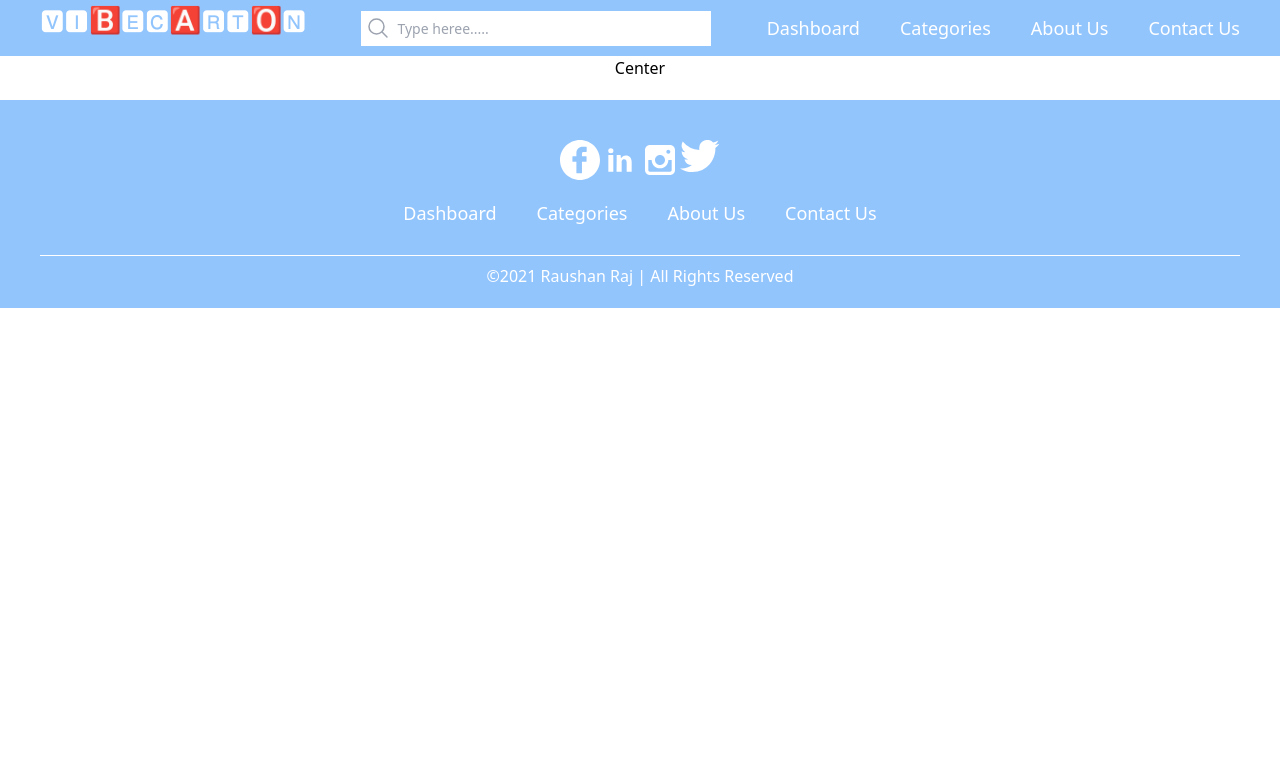
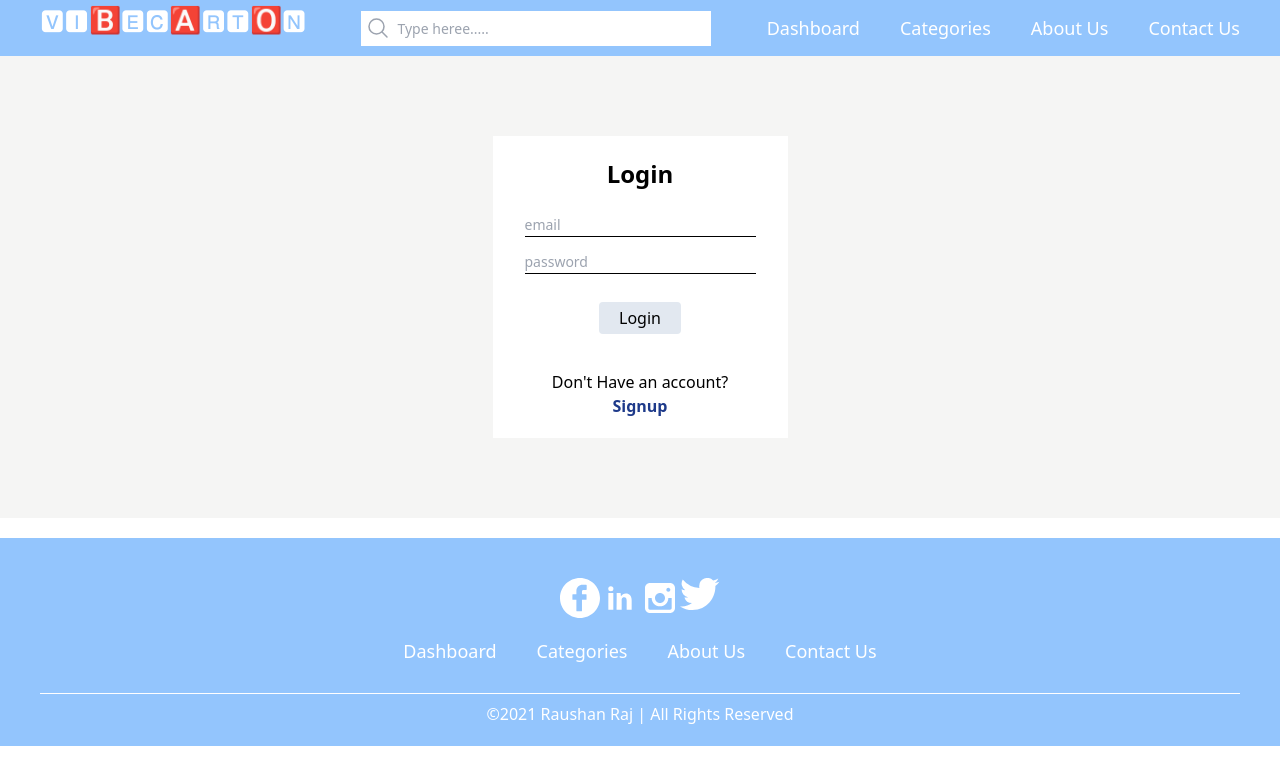
Before and after one commit to rraushan1205/VibeCarton, a React (Vite) app: page / in a window 1280 px wide. Shown: the top 784 px of the page. Built offline with nearby package versions, Linux system fonts and the light colour scheme.

Commit message:
login page completed

```diff
--- a/package.json
+++ b/package.json
@@ -28,6 +28,7 @@
     "eslint-plugin-react-refresh": "^0.4.3",
     "gh-pages": "^6.1.1",
     "postcss": "^8.4.27",
+    "react-router-dom": "^6.26.2",
     "tailwindcss": "^3.3.3",
     "vite": "^4.4.5"
   }
--- a/src/components/Login.jsx
+++ b/src/components/Login.jsx
@@ -1,13 +1,44 @@
-import React from 'react'
+import React from "react";
+import { useState } from 'react';
+import { Link } from "react-router-dom";
+function Login() {
+  const [email, setEmail] = useState("");
+  const [password, setPassword] = useState("");
 
-function Login() {
+  const handleSubmit = (e) => {
+    e.preventDefault();
+
+    console.log("Email:", email, "Password:", password);
+  };
   return (
-    <div className='flex justify-center items-center'>
-     <div className="c">
-        <p>Center</p>
-        </div>
+    <div className="flex bg-stone-100 justify-center items- h-[100%]">
+      <div className="bg-white my-20 flex flex-col scale-120">
+        <header className="mt-5 self-center text-[1.5rem] font-[600]">Login</header>
+        <form action="post">
+          <div className="flex flex-col mx-8 my-5 gap-3">
+            <input
+              type="email"
+              className="border-b-[1px] border-black outline-none placeholder:text-[14px]"
+              placeholder="email"
+              value={email}
+              onChange={(e) => setEmail(e.target.value)}
+            />
+            <input
+              type="password"
+              className="border-b-[1px] border-black outline-none placeholder:text-[14px]"
+              placeholder="password"
+              value={password}
+              onChange={(e) => setPassword(e.target.value)}
+            />
+            <button type="submit" className="bg-slate-200 w-fit self-center px-5 py-1 my-4 active:bg-slate-400 rounded" onClick={handleSubmit}>Login</button>
+          </div>
+        </form>
+        <p className="self-center">Don't Have an account?</p>
+        {/* <Link to="/signup">SignUp</Link> */}
+        <a href="#" className="self-center mb-5 text-blue-900 font-bold">Signup</a>
+      </div>
     </div>
-  )
+  );
 }
 
-export default Login
+export default Login;
```
Also changed, not shown: 1 other file (tests, documents, lock files or other folders).
